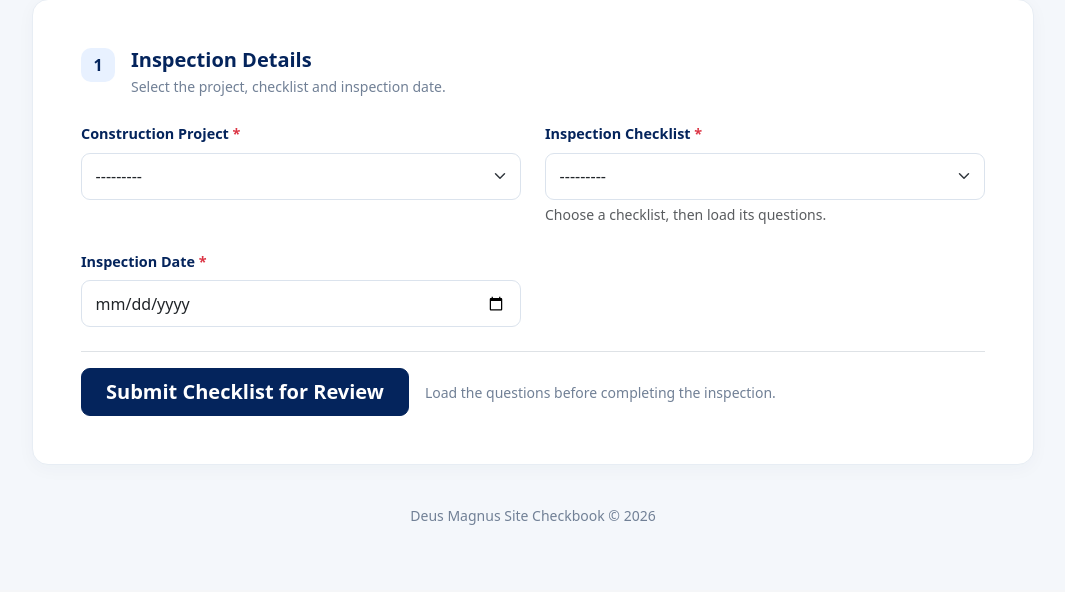
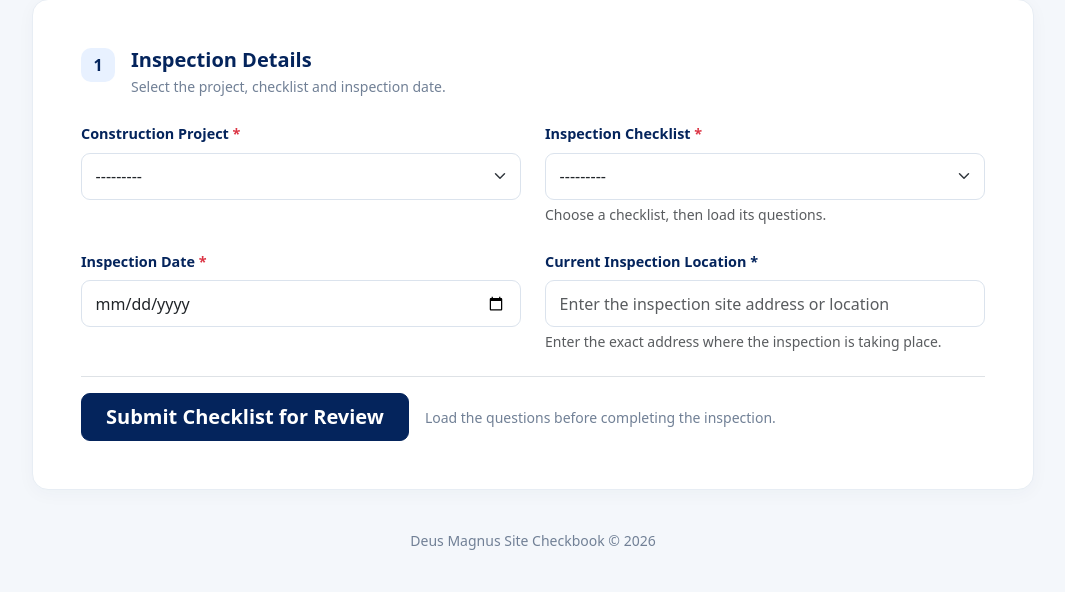
Before and after one commit to godwinumosen/deus, a Django app: page /site-checkbook/checklists/submit/ in a window 1280 px wide. Shown: the part 225-817 px from the top of the page, without its empty margins (107-1172 px from the left). Before the commit the page ends 750 px from the top, so only its background shows below. Run offline with Django 5.2, Linux system fonts and the light colour scheme; a user stored in the database is signed in; data comes from the database, SQL or seed files in the repository; both versions use the stored data as it was after the commit.

Commit message:
Bug is been fixed

```diff
--- a/site_checkbook/forms.py
+++ b/site_checkbook/forms.py
@@ -161,11 +161,16 @@ class ProjectForm(forms.ModelForm):
 
 
 class ChecklistSubmissionForm(forms.ModelForm):
-    """Form for selecting the project and inspection date."""
+    """Form for selecting the project, inspection date and current location."""
 
     class Meta:
         model = ChecklistSubmission
-        fields = ["project", "checklist", "inspection_date"]
+        fields = [
+            "project",
+            "checklist",
+            "inspection_date",
+            "current_location",
+        ]
 
         widgets = {
             "project": forms.Select(
@@ -180,22 +185,33 @@ class ChecklistSubmissionForm(forms.ModelForm):
                     "class": "form-control",
                 }
             ),
+            "current_location": forms.TextInput(
+                attrs={
+                    "class": "form-control",
+                    "placeholder": "Enter the inspection site address or location",
+                }
+            ),
         }
 
     def __init__(self, *args, user=None, **kwargs):
         super().__init__(*args, **kwargs)
 
-        self.fields["project"].queryset = Project.objects.filter(
-            is_active=True,
-            engineers__id=user.pk,
-        ).distinct() if user and not is_hr_reviewer(user) else Project.objects.filter(
-            is_active=True
+        self.fields["project"].queryset = (
+            Project.objects.filter(
+                is_active=True,
+                engineers__id=user.pk,
+            ).distinct()
+            if user and not is_hr_reviewer(user)
+            else Project.objects.filter(is_active=True)
         )
 
         self.fields["checklist"].queryset = Checklist.objects.filter(
             is_active=True,
             department__is_active=True,
         ).select_related("department")
+
+        self.fields["current_location"].required = True
+
 
 
 class ChecklistResponseForm(forms.ModelForm):
--- a/site_checkbook/models.py
+++ b/site_checkbook/models.py
@@ -184,6 +184,14 @@ class ChecklistSubmission(models.Model):
         choices=STATUS_CHOICES,
         default="submitted",
     )
+    inspection_date = models.DateField()
+
+    current_location = models.CharField(
+        max_length=255,
+        blank=True,
+        help_text="Enter the exact location where the inspection is taking place."
+    )
+
     submitted_at = models.DateTimeField(auto_now_add=True)
     reviewed_at = models.DateTimeField(null=True, blank=True)
     review_comments = models.TextField(blank=True)
@@ -195,7 +203,7 @@ class ChecklistSubmission(models.Model):
         return f"{self.checklist.title} - {self.engineer}"
 
 
-# YES / NO / N/A AND COMMENTS FOR EACH QUESTION
+
 
 
 class ChecklistResponse(models.Model):
--- a/site_checkbook/views.py
+++ b/site_checkbook/views.py
@@ -465,6 +465,8 @@ def create_checklist_submission(request, submission_id=None):
         response_forms.append((question, response_form))
 
     if bind_answers:
+        print("POST LOCATION:", request.POST.get("current_location"))
+        print("ALL POST DATA:", request.POST.dict())
         if not submission_form.is_valid():
             messages.error(
                 request,
@@ -1104,6 +1106,7 @@ def download_checklist_pdf(request, submission_id):
         else "—"
     )
 
+
     details = [
         [
             Paragraph("<b>Engineer</b>", normal_style),
@@ -1124,12 +1127,17 @@ def download_checklist_pdf(request, submission_id):
             Paragraph(safe_text(submitted_at), normal_style),
         ],
         [
+            Paragraph("<b>Current Inspection Location</b>", normal_style),
+            Paragraph(
+                safe_text(submission.current_location or "Location not provided"),
+                normal_style
+            ),
             Paragraph("<b>Current Status</b>", normal_style),
             Paragraph(safe_text(submission.status.title()), normal_style),
-            Paragraph("<b>Submission ID</b>", normal_style),
-            Paragraph(str(submission.pk), normal_style),
         ],
+
     ]
+
 
     details_table = Table(
         details,
--- a/templates/site_checkbook/checklist_review_detail.html
+++ b/templates/site_checkbook/checklist_review_detail.html
@@ -84,6 +84,12 @@
             <div class="col-md-6">
                 <div class="small muted">Inspection date</div>
                 <div class="fw-semibold">{{ submission.inspection_date|date:"d F Y" }}</div>
+            </div>
+            <div class="col-md-6">
+                <div class="small muted">Current inspection location</div>
+                <div class="fw-semibold">
+                    {{ submission.current_location|default:"Location not provided" }}
+                </div>
             </div>
             <div class="col-md-6">
                 <div class="small muted">Submitted at</div>
--- a/templates/site_checkbook/checklist_submission_form.html
+++ b/templates/site_checkbook/checklist_submission_form.html
@@ -274,6 +274,22 @@
                     {% endfor %}
                 </div>
 
+                <div class="col-md-6">
+                    <label for="{{ submission_form.current_location.id_for_label }}"
+                        class="form-label">
+                        Current Inspection Location *
+                    </label>
+
+                    {{ submission_form.current_location }}
+
+                    <div class="form-text">
+                        Enter the exact address where the inspection is taking place.
+                    </div>
+
+                    {% for error in submission_form.current_location.errors %}
+                        <div class="text-danger small">{{ error }}</div>
+                    {% endfor %}
+                </div>
             </div>
 
             <div class="d-flex flex-wrap align-items-center gap-3 mt-4 pt-3 border-top">
```
Also changed, not shown: db.sqlite3, site_checkbook/migrations/0005_checklistsubmission_current_location.py (added).
